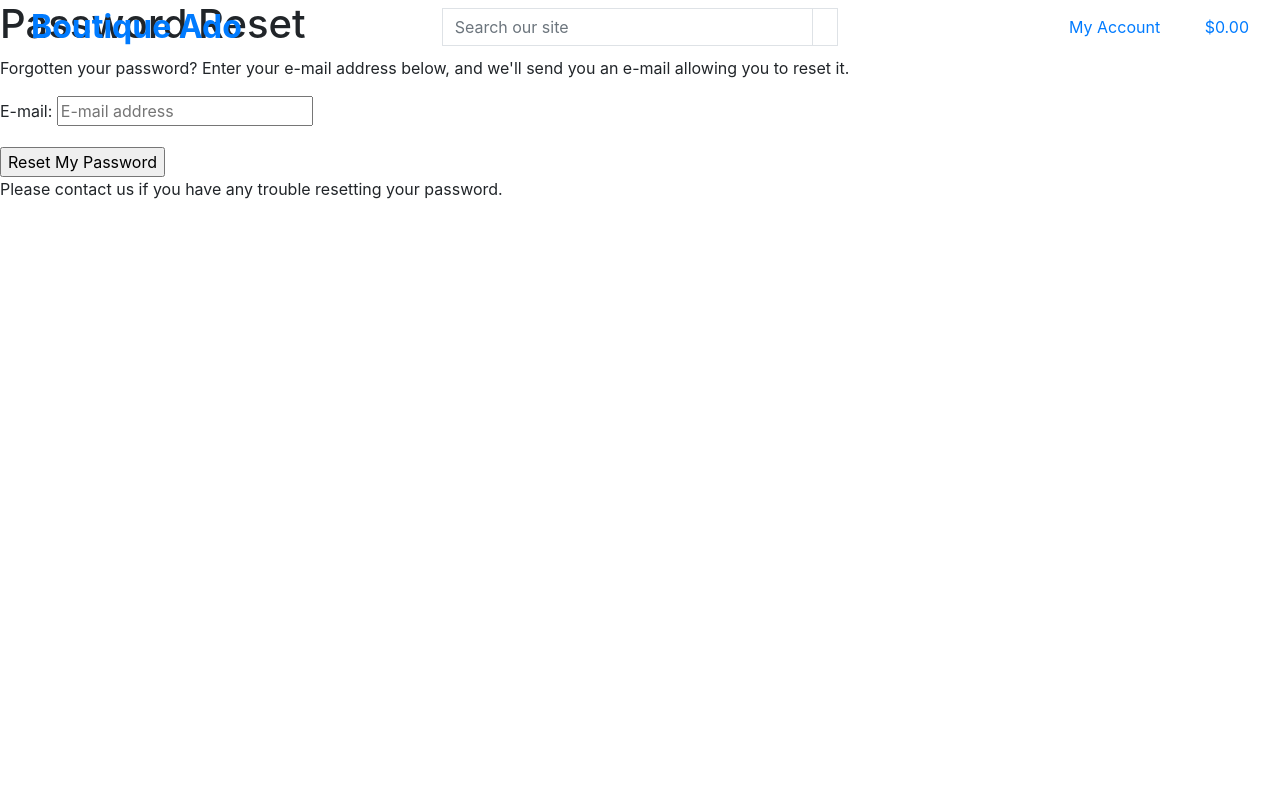
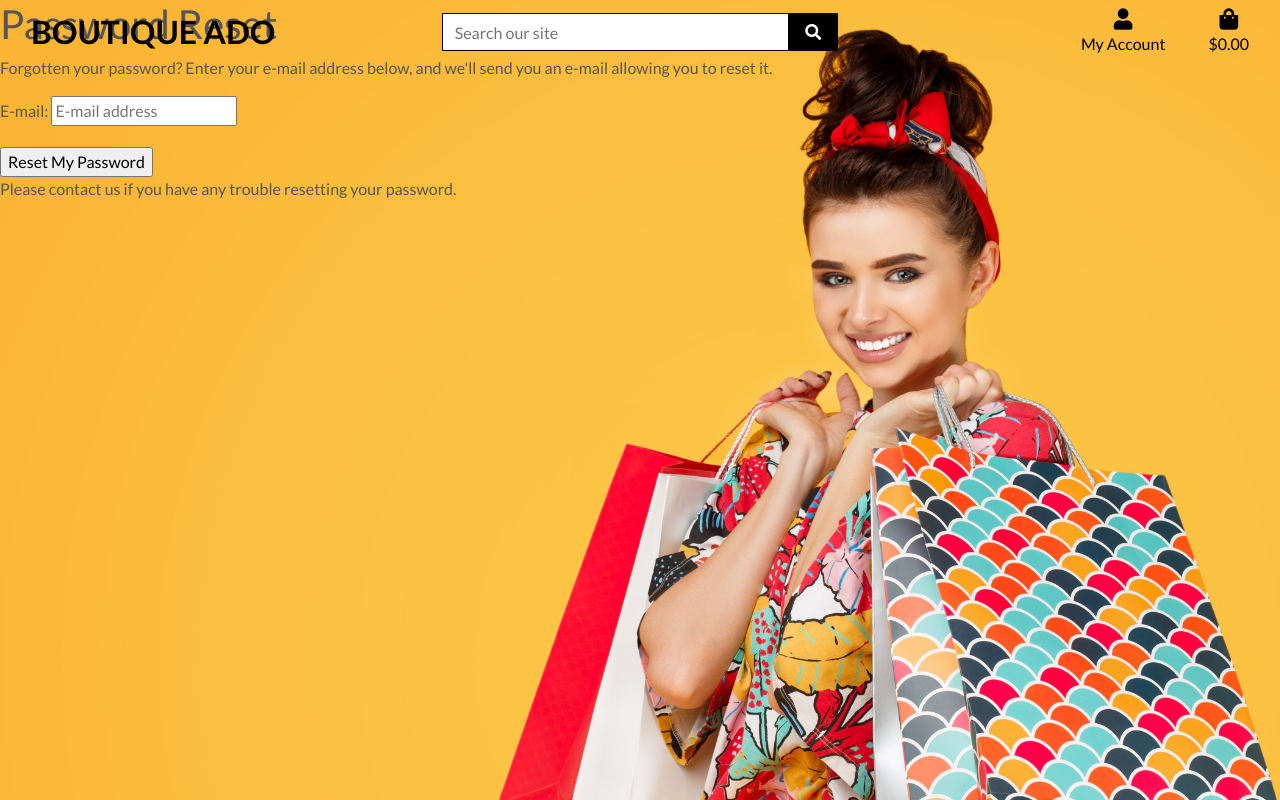
Before and after one commit to roc-11/boutique_ado_v2, a Django app: page /accounts/password/reset/ in a window 1280 px wide. Run offline with Django 3.2, Linux system fonts and the light colour scheme; some libraries are stand-ins or nearby versions.

Commit message:
Completed homepage header and CSS

```diff
--- a/boutique_ado/settings.py
+++ b/boutique_ado/settings.py
@@ -148,6 +148,10 @@ USE_TZ = True
 # https://docs.djangoproject.com/en/3.2/howto/static-files/
 
 STATIC_URL = '/static/'
+STATICFILES_DIRS = (os.path.join(BASE_DIR, 'static'), )
+
+MEDIA_URL = '/media/'
+MEDIA_ROOT = os.path.join(BASE_DIR, 'media')
 
 # Default primary key field type
 # https://docs.djangoproject.com/en/3.2/ref/settings/#default-auto-field
--- a/boutique_ado/urls.py
+++ b/boutique_ado/urls.py
@@ -15,9 +15,11 @@ Including another URLconf
 """
 from django.contrib import admin
 from django.urls import path, include
+from django.conf import settings
+from django.conf.urls.static import static
 
 urlpatterns = [
     path('admin/', admin.site.urls),
     path('accounts/', include('allauth.urls')),
     path('', include('home.urls')),
-]
+] + static(settings.MEDIA_URL, document_root=settings.MEDIA_ROOT)
--- a/templates/base.html
+++ b/templates/base.html
@@ -15,6 +15,17 @@
 
     {% block corecss %}
         <link rel="stylesheet" href="https://stackpath.bootstrapcdn.com/bootstrap/4.4.1/css/bootstrap.min.css" integrity="sha384-Vkoo8x4CGsO3+Hhxv8T/Q5PaXtkKtu6ug5TOeNV6gBiFeWPGFN9MuhOf23Q9Ifjh" crossorigin="anonymous">
+
+        <!-- font Lato Google Fonts-->
+        <link rel="preconnect" href="https://fonts.googleapis.com">
+        <link rel="preconnect" href="https://fonts.gstatic.com" crossorigin>
+        <link href="https://fonts.googleapis.com/css2?family=Lato:ital,wght@0,100;0,300;0,400;0,700;0,900;1,100;1,300;1,400;1,700;1,900&display=swap" rel="stylesheet">
+
+        <!-- font awesome -->
+        <link rel="stylesheet" href="https://use.fontawesome.com/releases/v5.6.1/css/all.css" integrity="sha384-gfdkjb5BdAXd+lj+gudLWI+BXq4IuLW5IT+brZEZsLFm++aCMlF1V92rMkPaX4PP" crossorigin="anonymous"/>
+
+        <!-- Static CSS - Custom CSS -->
+        <link rel="stylesheet" href="{% static 'css/base.css' %}">
     {% endblock %}
 
     {% block extra_css %}
```
